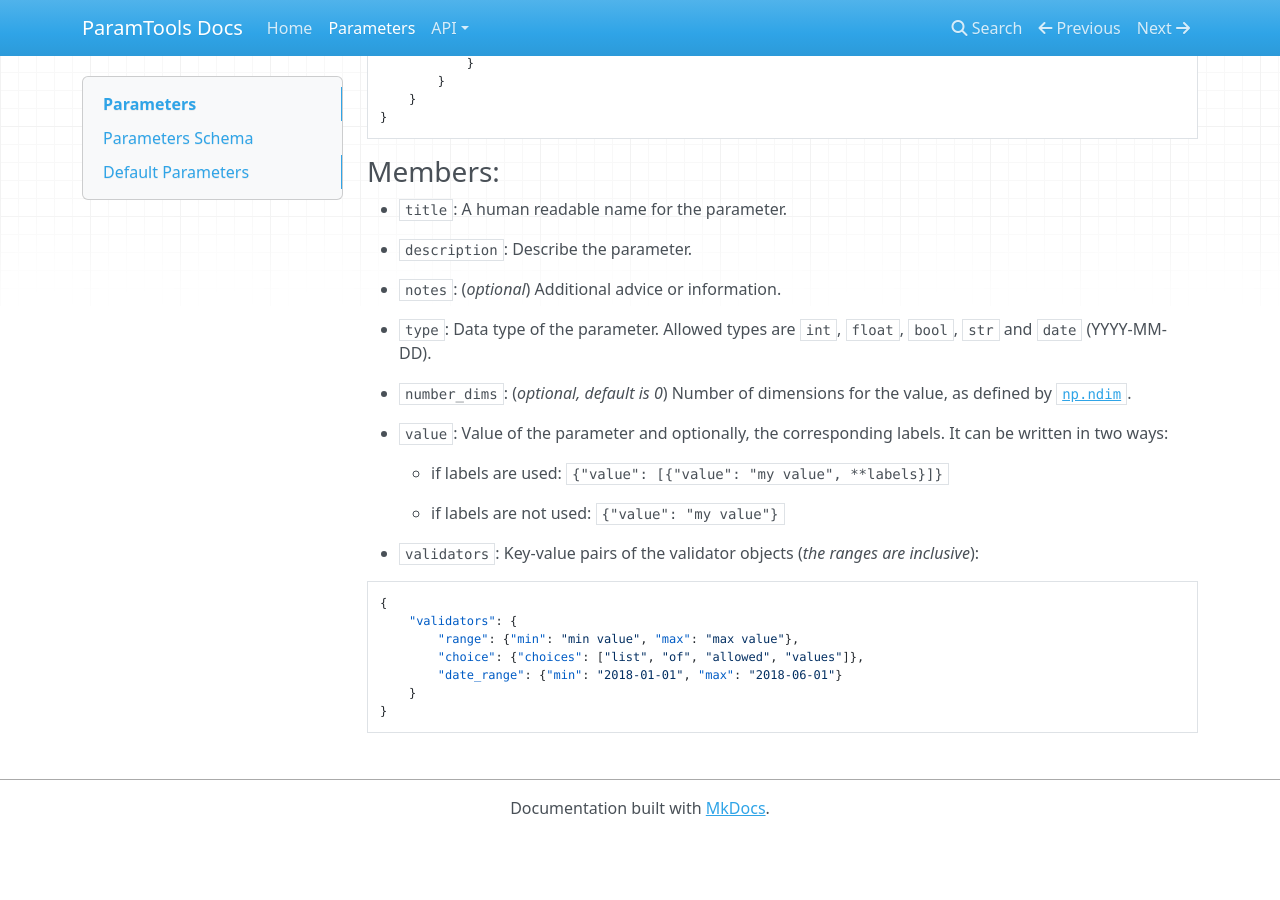
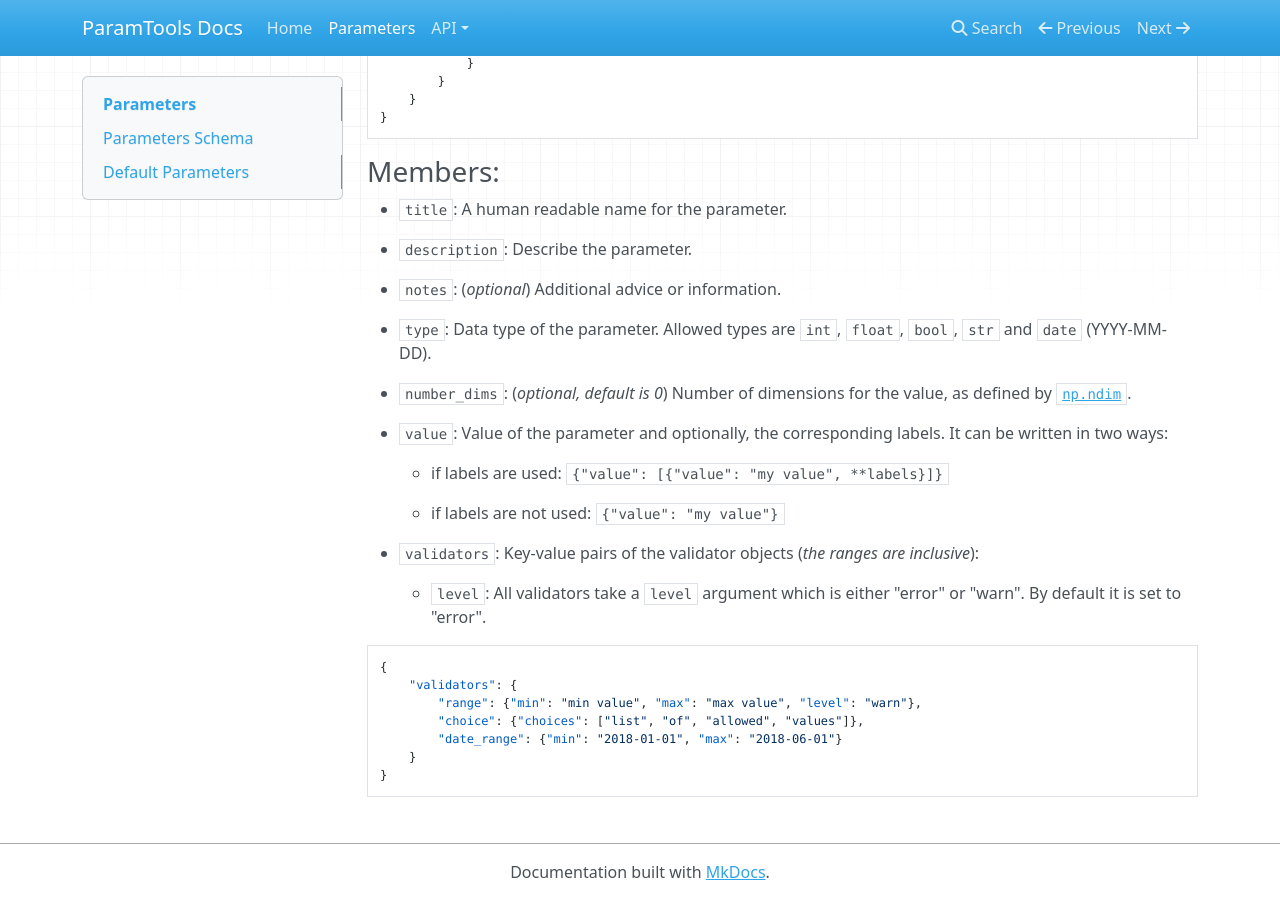
Before and after one commit to PSLmodels/ParamTools, an MkDocs documentation site: the page built from docs/docs/parameters.md, in a window 1280 px wide and 900 px high, scrolled down 2612 px. Built offline with MkDocs 1.6.1, drawn with Linux system fonts in a browser that asks for light colours; nearby versions of some CDN libraries; before the commit the page ends 3448 px from its top, so only the background shows below that; some of the changed text lies outside the part shown.

Commit message:
Add 'warn' to docs

````diff
--- a/docs/docs/parameters.md
+++ b/docs/docs/parameters.md
@@ -61,7 +61,7 @@ The ParamTools JSON file is split into two components: a component that defines
         "validators": {
             "range": {
                 "min": 0,
-                "max": 9e+99
+                "level": "warn",
             }
         }
     },
@@ -160,11 +160,12 @@ The ParamTools JSON file is split into two components: a component that defines
     - if labels are not used: `{"value": "my value"}`
 
 - `validators`: Key-value pairs of the validator objects (*the ranges are inclusive*):
+    - `level`: All validators take a `level` argument which is either "error" or "warn". By default it is set to "error".
 
 ```json
 {
     "validators": {
-        "range": {"min": "min value", "max": "max value"},
+        "range": {"min": "min value", "max": "max value", "level": "warn"},
         "choice": {"choices": ["list", "of", "allowed", "values"]},
         "date_range": {"min": "2018-01-01", "max": "2018-06-01"}
     }
@@ -172,5 +173,4 @@ The ParamTools JSON file is split into two components: a component that defines
 ```
 
 
-
 [1]: https://docs.scipy.org/doc/numpy/reference/generated/numpy.ndarray.ndim.html
````
